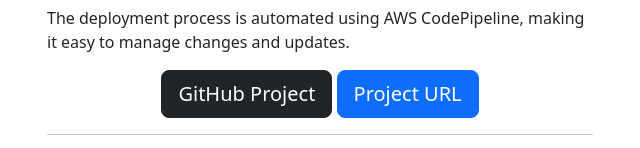
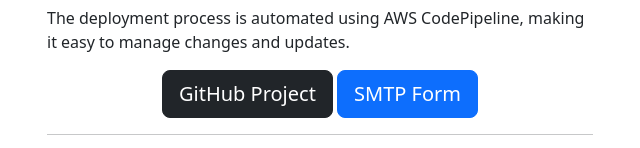
Before and after one commit to The-Hustler-Hattab/Web, a website: page project.html in a window 1280 px wide. Shown: the part 917-1065 px from the top of the page, 320-960 px from the left. Drawn offline with nearby package versions, Linux system fonts and the light colour scheme.

Commit message:
edited project.html

```diff
--- a/project.html
+++ b/project.html
@@ -61,7 +61,7 @@
                             GitHub Project
                     </a>
                     <a href="https://project-smtp.mtattab.com/"  class="btn btn-primary btn-lg mr-3">
-                            Project URL
+                            SMTP Form
                     </a>
                 <div>
             </div>
```
